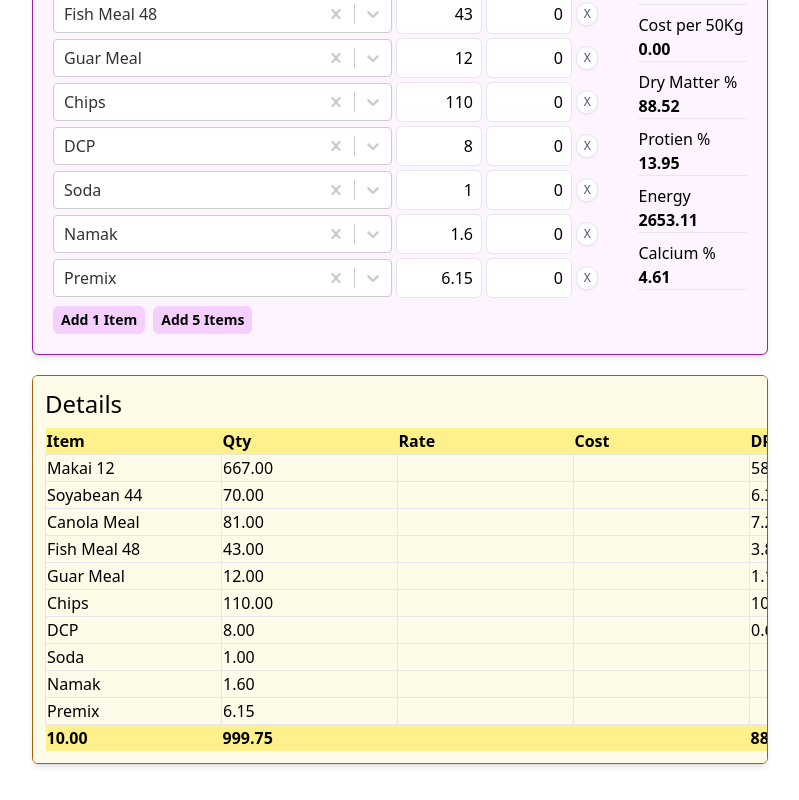
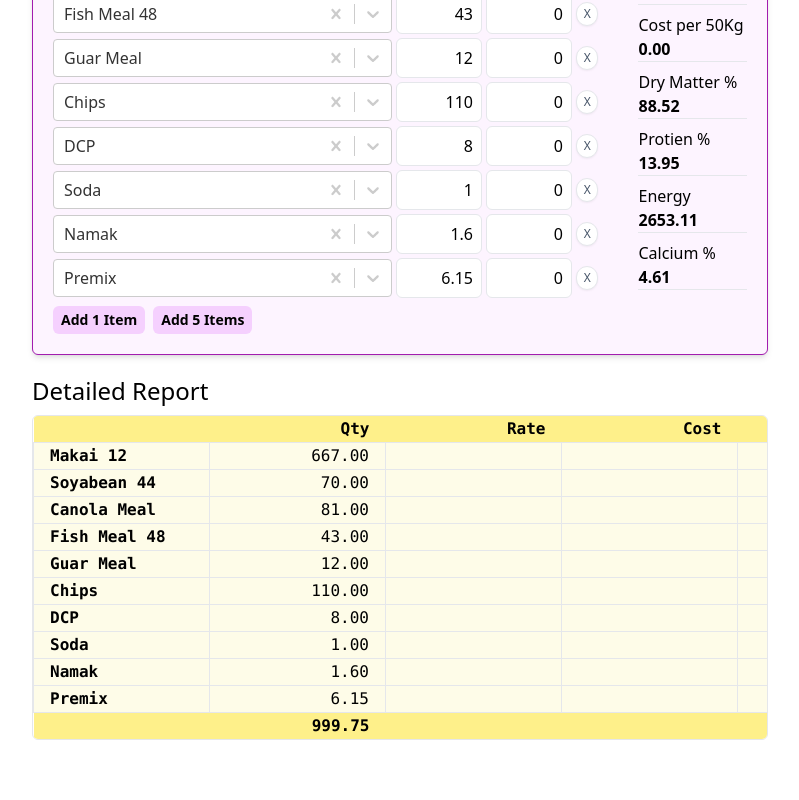
Before and after one commit to msafdaar/feed-energy-protien, a React (Vite) app: page / in a window 1280 px wide. Shown: the part 243-1043 px from the top of the page, without its empty margins (240-1039 px from the left). After the commit the page ends 1019 px from the top, so only its background shows below. Built offline with nearby package versions, Linux system fonts and the light colour scheme.

Commit message:
add more styles to details table

```diff
--- a/src/Details.jsx
+++ b/src/Details.jsx
@@ -49,13 +49,13 @@ function Details({formula}) {
             "PHENYLALANINE",
             "D-PHENYLALANINE"
         ];
-        let headerRow = ["Item", "Qty", "Rate", "Cost"].concat(headersToCalculate);
+        let headerRow = ["", "Qty", "Rate", "Cost"].concat(headersToCalculate);
 
         let numberOfItems = formulaCopy.length;
         let totalQty = formulaCopy.reduce((total, item)=>{return total+item.qty}, 0);
         let totalCost = formulaCopy.reduce((total, item)=>{return total + (item.qty*item.rate)}, 0);
         let costPerKg = totalCost/totalQty || 0;
-        let totalsRow = [numberOfItems, totalQty, costPerKg, totalCost].concat(Array(headersToCalculate.length).fill(0));;
+        let totalsRow = [0, totalQty, costPerKg, totalCost].concat(Array(headersToCalculate.length).fill(0));;
 
         let tableBody = formulaCopy.map((item)=>{
             let row = [item.item.label, item.qty, item.rate, item.rate*item.qty];
@@ -79,7 +79,7 @@ function Details({formula}) {
     let tableHead = <thead>
         <tr>
             {detailsObject.header.map((cell)=>{
-                return <th className="bg-yellow-200 text-left w-44">{cell}</th>
+                return <th className="bg-yellow-200 text-right pr-4 w-44">{cell}</th>
             })}
         </tr>
     </thead>
@@ -87,7 +87,7 @@ function Details({formula}) {
     let tableBody = <tbody>
         {detailsObject.body.map((row)=>{
             return <tr> {row.map((cell)=>{
-                return <td className="border">{isNaN(cell) ? cell : cell===0 ? "" : cell.toFixed(2)}</td>
+                return <td className="border bg-yellow-50 text-right pr-4">{isNaN(cell) ? cell : cell===0 ? "" : cell.toFixed(2)}</td>
             })} </tr>
         })}
     </tbody>
@@ -95,18 +95,20 @@ function Details({formula}) {
     let tableFoot = <tfoot>
         <tr>
         {detailsObject.totals.map((cell)=>{
-                return <td className="bg-yellow-200 font-bold">{isNaN(cell) ? cell : cell===0 ? "" : cell.toFixed(2)}</td>
+                return <td className="bg-yellow-200 font-bold text-right pr-4">{isNaN(cell) ? cell : cell===0 ? "" : cell.toFixed(2)}</td>
             })}
         </tr>
     </tfoot>
-    return ( <div className="w-full overflow-x-scroll my-5 bg-yellow-50 border border-yellow-700 shadow-md p-3 rounded-md">
-    <h2 className="text-2xl mb-2 w-full">Details</h2>
-    <table className="table-fixed w-full">
+    return ( <div>
+    <h2 className="text-2xl mt-5 mb-2">Detailed Report</h2>
+    <div className="w-full overflow-x-scroll mb-5 border rounded-md">
+    <table className="table-fixed w-full font-mono">
         {tableHead}
         {tableBody}
         {tableFoot}
     </table>
     </div>
+    </div>
     );
 }
 
--- a/src/index.css
+++ b/src/index.css
@@ -1,3 +1,9 @@
 @tailwind base;
 @tailwind components;
 @tailwind utilities;
+
+@layer components {
+  td:first-child, th:first-child {
+    @apply  sticky left-0 font-bold pl-4 text-left;
+  }
+}
```
